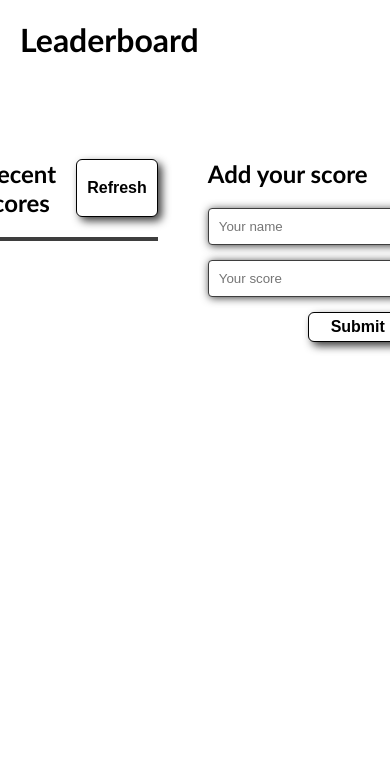
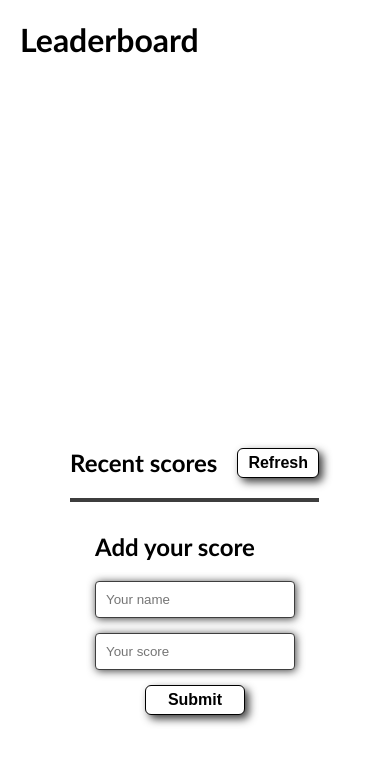
Before and after one commit to oldProjectss/Leaderboard, a website built with webpack: page src/index.html in a window 390 px wide. Built offline with nearby package versions, Linux system fonts and the light colour scheme.

Commit message:
Make the page responsive

```diff
--- a/src/style.css
+++ b/src/style.css
@@ -117,3 +117,19 @@ body {
   border-radius: 5px;
   display: none;
 }
+
+@media only screen and (max-width: 600px) {
+  .project {
+    flex-direction: column;
+    align-items: center;
+  }
+
+  .board {
+    margin-right: 1px;
+    margin-bottom: 30px;
+  }
+
+  .add-btn {
+    align-self: center;
+  }
+}
```
